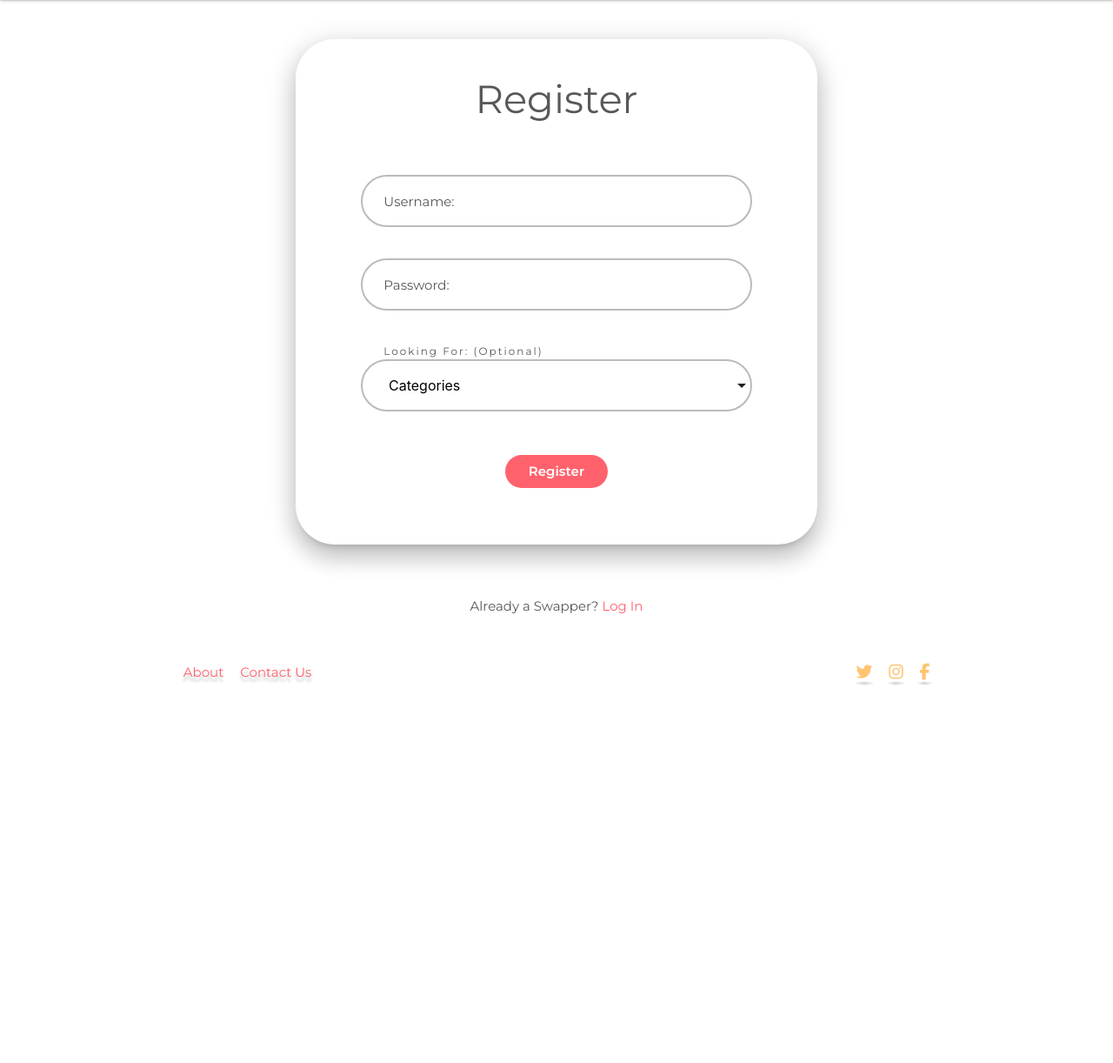
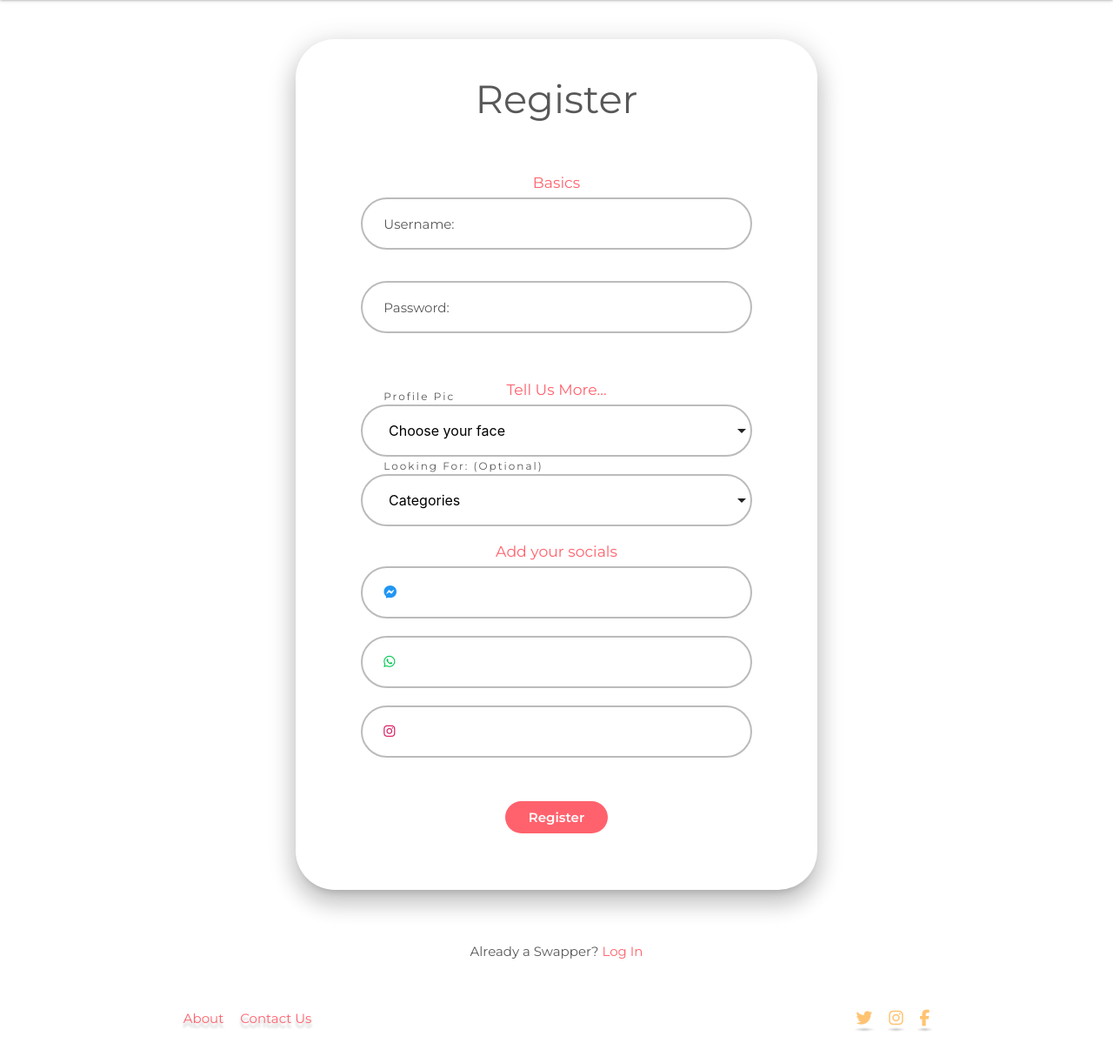
Before and after one commit to PaladinKnightMaster/swap-clothes-app, a Flask app: page /register in a window 1280 px wide. Shown: the part 65-1287 px from the top of the page at 87% size. Before the commit the page ends 852 px from the top, so only its background shows below. Run offline with Flask 2, Linux system fonts and the light colour scheme; data that the repository does not hold is empty; some libraries are stand-ins or nearby versions.

Commit message:
Add new fields to register form Allow user to add socials, Allow user to select a profile icon

```diff
--- a/templates/register.html
+++ b/templates/register.html
@@ -13,6 +13,7 @@
         method="POST"
         action="{{ url_for('register') }}">
         <h3 class="center-align">Register</h3>
+        <h6 class="center accent-text">Basics</h6>
         <!-- Username -->
         <div class="row mb-0">
             <div class="col s12 input-field">
@@ -47,9 +48,22 @@
                 <span class="helper-text" data-error="Letters, numbers, '-' and ' _'" data-success=""></span>
             </div>
         </div>
+        <h6 class="center accent-text">Tell Us More...</h6>
+        <!-- Select Progile Image -->
+        <div class="row input-container">
+            <div class="input-field col s12 dropdown-space">
+                <select name="user-img" class="center">
+                    <option value="" disabled selected>Choose your face</option>
+                    <option value="" data-icon="http://d2trtkcohkrm90.cloudfront.net/images/emoji/apple/ios-12/128/woman-detective.png">Detective</option>
+                    <option value="" data-icon="http://d2trtkcohkrm90.cloudfront.net/images/emoji/apple/ios-12/128/man-cook.png">Cook</option>
+                    <option value="" data-icon="http://d2trtkcohkrm90.cloudfront.net/images/emoji/apple/ios-12/128/woman-construction-worker.png">Construction Worker</option>
+                </select>
+                <label class="options-label">Profile Pic</label>
+            </div>
+        </div>
         <!-- Looking-for dropdown selector -->
         <div class="row input-container">
-            <div class="input-field col s12">
+            <div class="input-field col s12 dropdown-space">
                 <select name="looking_for" multiple>
                     <option value="" disabled selected>Categories</option>
                     {% for category in categories %}
@@ -57,6 +71,40 @@
                     {% endfor %}
                 </select>
                 <label class="options-label">Looking For: (Optional)</label>
+            </div>
+        </div>
+        <h6 class="center accent-text">Add your socials</h6>
+        <!-- Facebook Messanger -->
+        <div class="row">
+            <div class="col s12 input-field">
+                <input
+                    id="fb-msgr"
+                    name="fb-msgr"
+                    type="text"
+                    class="validate"/>
+                <label for="fb-msgr" class="blue-text"><i class="fab fa-facebook-messenger"></i></label>
+            </div>
+        </div>
+        <!-- Whatsapp -->
+        <div class="row">
+            <div class="col s12 input-field">
+                <input
+                    id="whatsapp"
+                    name="whatsapp"
+                    type="text"
+                    class="validate"/>
+                <label for="whatsapp" class="green-text text-accent-4"><i class="fab fa-whatsapp"></i></label>
+            </div>
+        </div>
+        <!-- Facebook Messanger -->
+        <div class="row">
+            <div class="col s12 input-field">
+                <input
+                    id="instagram"
+                    name="instagrfam"
+                    type="text"
+                    class="validate"/>
+                <label for="instagram" class="pink-text text-darken-1"><i class="fab fa-instagram"></i></label>
             </div>
         </div>
         <!-- submit button -->
```
